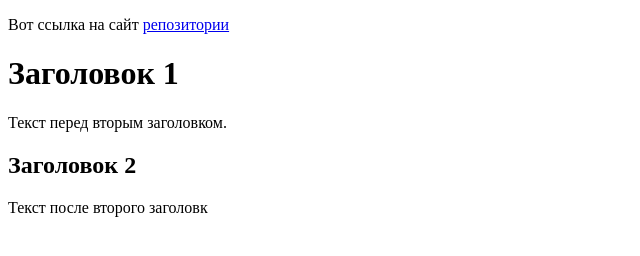
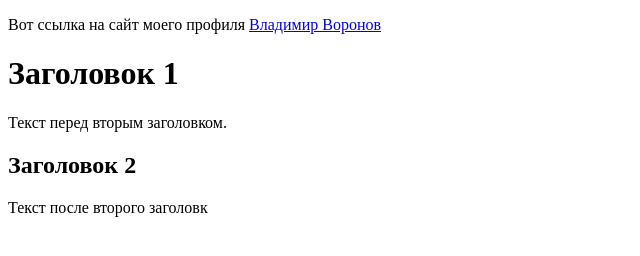
Before and after one commit to SunnBr0/Profile, an Eleventy site: page src/index.md in a window 1280 px wide. Shown: the whole page, without its empty margins (0-640 px from the left). Built offline with nearby package versions, Linux system fonts and the light colour scheme; Eleventy itself is replaced by a stand-in of ours; files that its build step writes are made by us from their sources.

Commit message:
Update index.md

```diff
--- a/src/index.md
+++ b/src/index.md
@@ -1,7 +1,7 @@
 ---
 layout: page.njk
 ---
-Вот ссылка на сайт [репозитории](https://sunnbr0.github.io/Profile/)
+Вот ссылка на сайт моего профиля [Владимир Воронов](https://sunnbr0.github.io/Profile/)
 # Заголовок 1
 
 Текст перед вторым заголовком.
```
